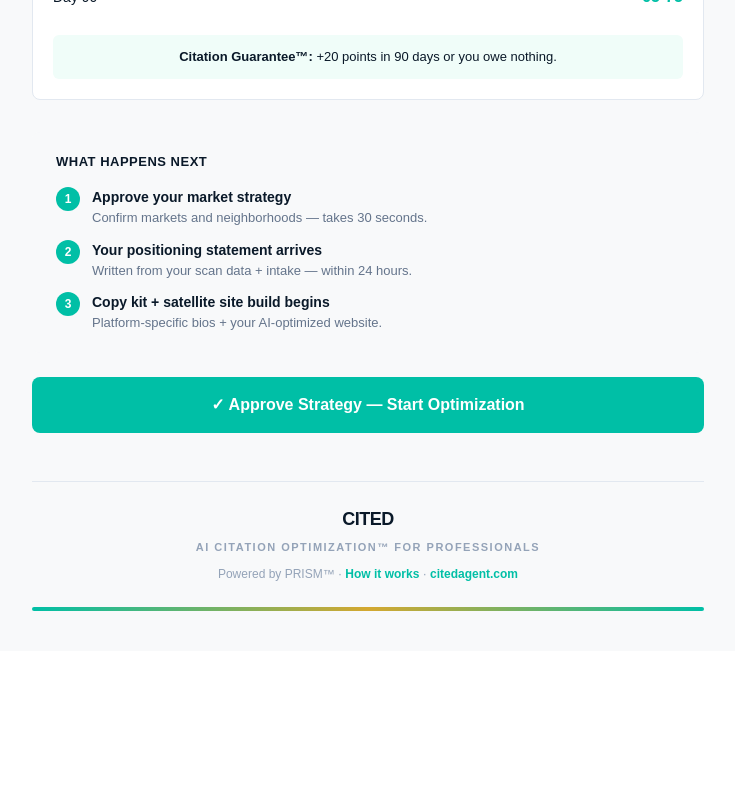
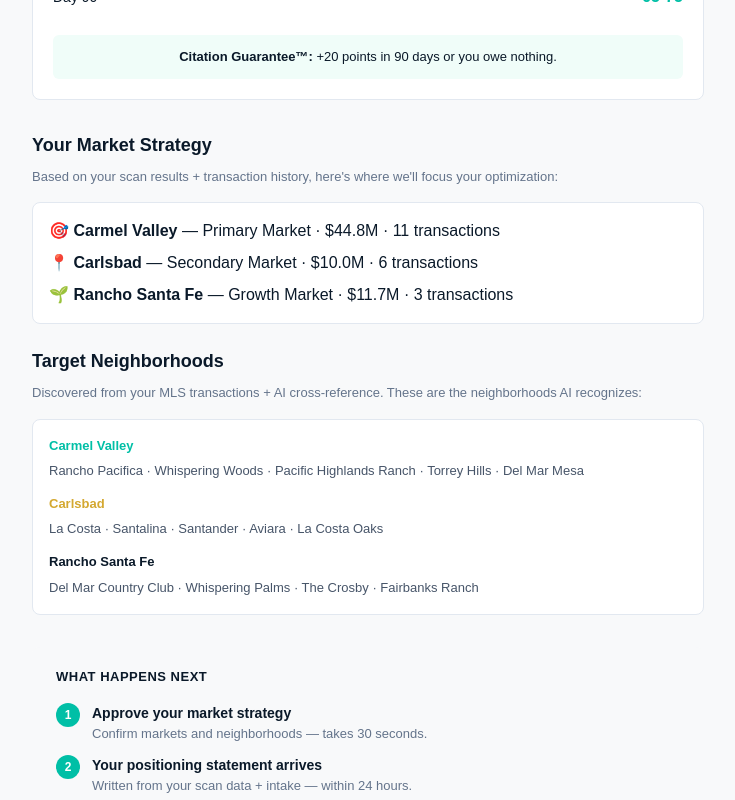
Before and after one commit to radleyraven/cited-dashboard, a Next.js app: page /onboarding/results in a window 1280 px wide. Shown: the part 2280-3080 px from the top of the page, without its empty margins (272-1007 px from the left). Before the commit the page ends 2931 px from the top, so only its background shows below. Built offline with nearby package versions, Linux system fonts and the light colour scheme; no server answers.

Commit message:
Add markets + neighborhoods sections to results page before approve button — client sees exactly what they're approving

```diff
--- a/src/app/onboarding/results/page.tsx
+++ b/src/app/onboarding/results/page.tsx
@@ -327,6 +327,68 @@ function ResultsContent() {
           </div>
         </div>
 
+        {/* D. MARKET STRATEGY */}
+        <div style={{ marginBottom: '24px' }}>
+          <h2 style={{ fontSize: '18px', fontWeight: 700, color: '#0A1929', margin: '0 0 8px 0' }}>Your Market Strategy</h2>
+          <p style={{ fontSize: '13px', color: '#64748b', marginBottom: '16px' }}>
+            Based on your scan results + transaction history, here&apos;s where we&apos;ll focus your optimization:
+          </p>
+          {markets.length > 0 ? markets.map(market => {
+            const tierConfig: Record<string, {label: string; color: string; icon: string}> = {
+              primary: { label: 'Primary Market', color: '#00BFA6', icon: '🎯' },
+              secondary: { label: 'Secondary Market', color: '#D4A830', icon: '📍' },
+              growth: { label: 'Growth Market', color: '#0A1929', icon: '🌱' },
+            };
+            const tier = tierConfig[market.tier] || tierConfig.primary;
+            return (
+              <div key={market.name} style={{
+                background: '#fff', border: '1px solid #e2e8f0', borderRadius: '8px',
+                padding: '16px', marginBottom: '8px', display: 'flex', justifyContent: 'space-between', alignItems: 'center',
+              }}>
+                <div>
+                  <div style={{ fontSize: '16px', fontWeight: 700, color: '#0A1929' }}>{tier.icon} {market.name}</div>
+                  <div style={{ fontSize: '12px', color: '#94a3b8', marginTop: '2px' }}>{tier.label} · {market.txn_volume} · {market.txn_count} transactions</div>
+                  <div style={{ fontSize: '12px', color: '#64748b', marginTop: '4px' }}>{market.evidence}</div>
+                </div>
+              </div>
+            );
+          }) : (
+            <div style={{ background: '#fff', border: '1px solid #e2e8f0', borderRadius: '8px', padding: '16px' }}>
+              <div>🎯 <strong>Carmel Valley</strong> — Primary Market · $44.8M · 11 transactions</div>
+              <div style={{ marginTop: '8px' }}>📍 <strong>Carlsbad</strong> — Secondary Market · $10.0M · 6 transactions</div>
+              <div style={{ marginTop: '8px' }}>🌱 <strong>Rancho Santa Fe</strong> — Growth Market · $11.7M · 3 transactions</div>
+            </div>
+          )}
+        </div>
+
+        {/* E. NEIGHBORHOODS */}
+        <div style={{ marginBottom: '32px' }}>
+          <h2 style={{ fontSize: '18px', fontWeight: 700, color: '#0A1929', margin: '0 0 8px 0' }}>Target Neighborhoods</h2>
+          <p style={{ fontSize: '13px', color: '#64748b', marginBottom: '16px' }}>
+            Discovered from your MLS transactions + AI cross-reference. These are the neighborhoods AI recognizes:
+          </p>
+          <div style={{ background: '#fff', border: '1px solid #e2e8f0', borderRadius: '8px', padding: '16px' }}>
+            <div style={{ marginBottom: '12px' }}>
+              <div style={{ fontSize: '13px', fontWeight: 700, color: '#00BFA6', marginBottom: '6px' }}>Carmel Valley</div>
+              <div style={{ fontSize: '13px', color: '#475569', lineHeight: 1.6 }}>
+                Rancho Pacifica · Whispering Woods · Pacific Highlands Ranch · Torrey Hills · Del Mar Mesa
+              </div>
+            </div>
+            <div style={{ marginBottom: '12px' }}>
+              <div style={{ fontSize: '13px', fontWeight: 700, color: '#D4A830', marginBottom: '6px' }}>Carlsbad</div>
+              <div style={{ fontSize: '13px', color: '#475569', lineHeight: 1.6 }}>
+                La Costa · Santalina · Santander · Aviara · La Costa Oaks
+              </div>
+            </div>
+            <div>
+              <div style={{ fontSize: '13px', fontWeight: 700, color: '#0A1929', marginBottom: '6px' }}>Rancho Santa Fe</div>
+              <div style={{ fontSize: '13px', color: '#475569', lineHeight: 1.6 }}>
+                Del Mar Country Club · Whispering Palms · The Crosby · Fairbanks Ranch
+              </div>
+            </div>
+          </div>
+        </div>
+
         {/* I. APPROVE */}
         {!approved ? (
           <div style={{ marginBottom: '32px' }}>
@@ -356,7 +418,7 @@ function ResultsContent() {
               fontSize: '16px', fontWeight: 700, border: 'none', borderRadius: '8px',
               cursor: saving ? 'wait' : 'pointer', opacity: saving ? 0.7 : 1,
             }}>
-              {saving ? 'Saving...' : '✓ Approve Strategy — Start Optimization'}
+              {saving ? 'Saving...' : '✓ Approve 3 Markets + 14 Neighborhoods — Start Optimization'}
             </button>
           </div>
         ) : (
```
